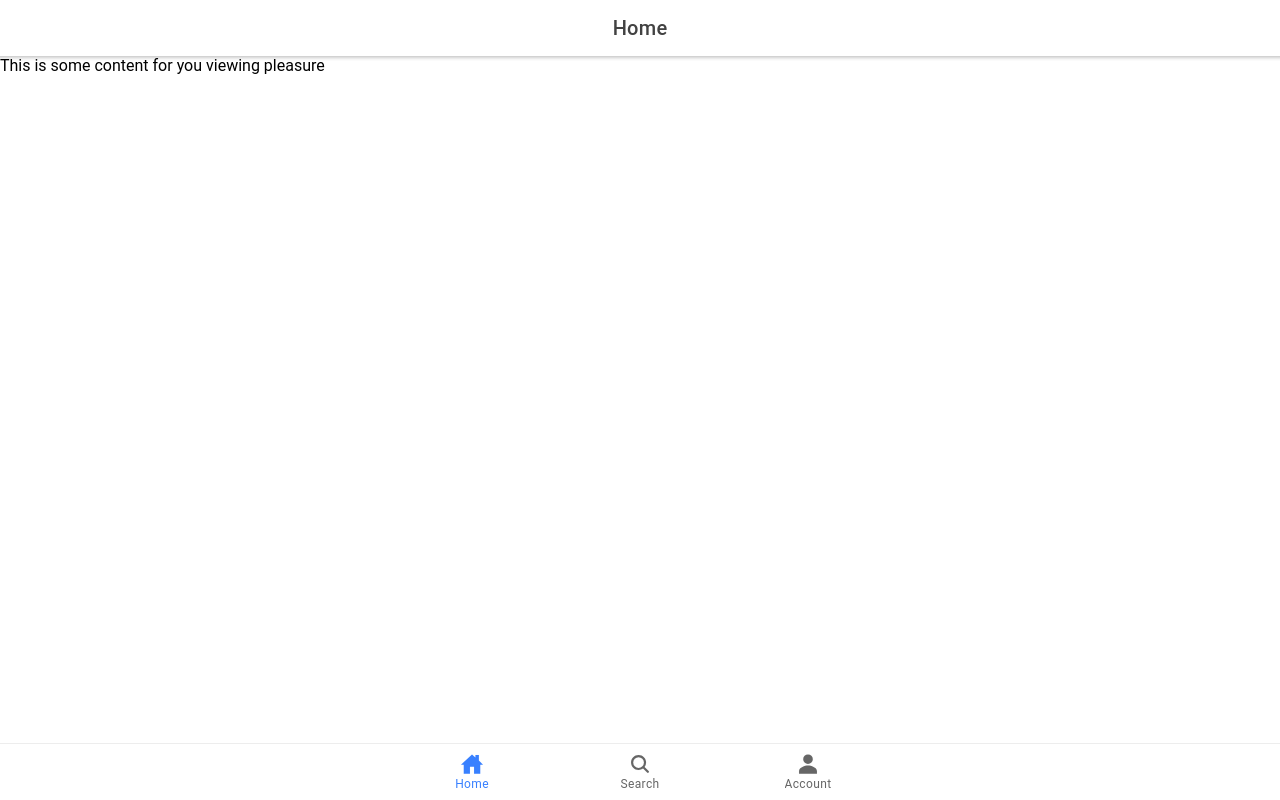
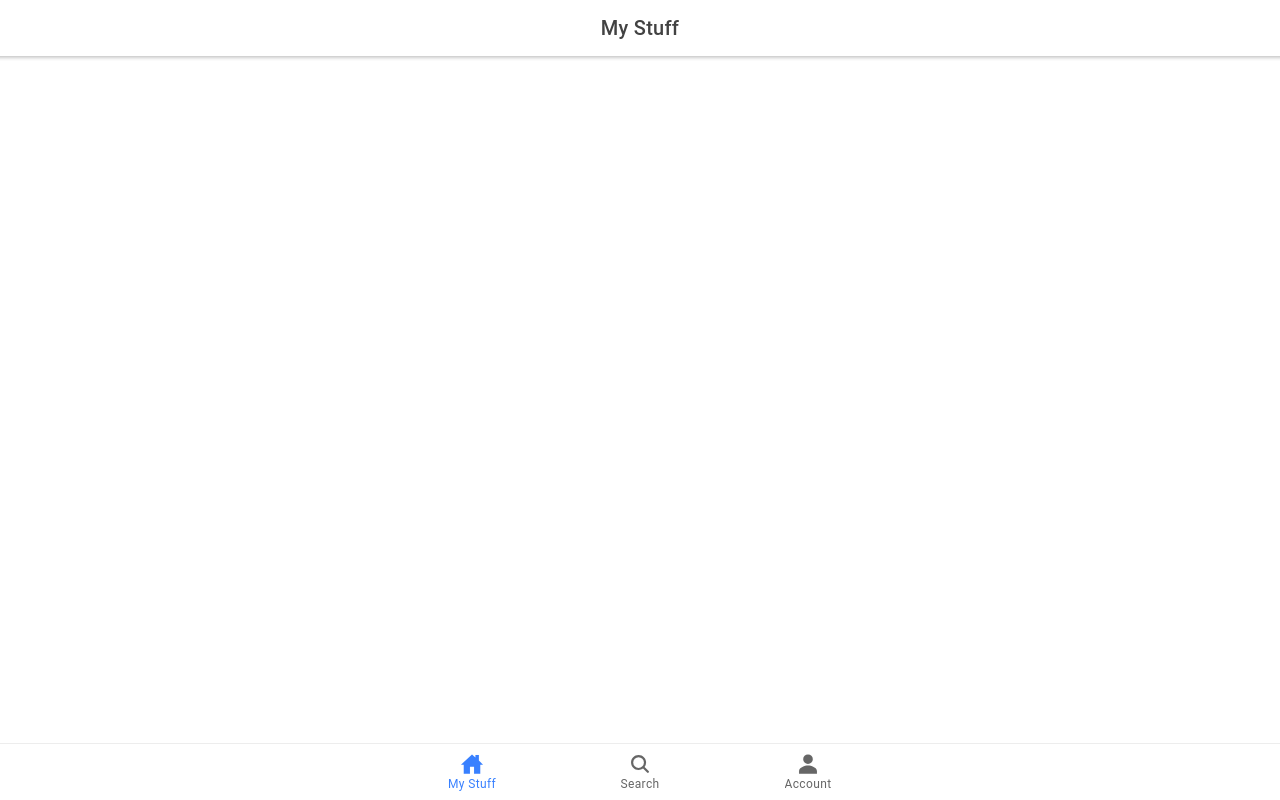
Before and after one commit to jlane9/hello-world, a React (Create React App) app: page /tabs/home in a window 1280 px wide. Built offline with nearby package versions, Linux system fonts and the light colour scheme.

Commit message:
Update page title

```diff
--- a/src/components/tabs/Tabs.tsx
+++ b/src/components/tabs/Tabs.tsx
@@ -1,6 +1,6 @@
 import React from 'react';
 import { Redirect, Route } from 'react-router-dom';
-import { IonIcon, IonLabel, IonRouterOutlet, IonTabBar, IonTabButton, IonTabs } from '@ionic/react';
+import { IonIcon, IonLabel, IonRouterOutlet, IonTabBar, IonTabButton, IonTabs, IonTitle } from '@ionic/react';
 import { homeSharp, personSharp, search } from 'ionicons/icons';
 import Home from '../../pages/home/Home';
 import Search from '../../pages/search/Search';
@@ -18,7 +18,7 @@ const Tabs: React.FC = () => {
       <IonTabBar slot="bottom">
         <IonTabButton tab="home" href="/tabs/home">
           <IonIcon icon={homeSharp} />
-          <IonLabel>Home</IonLabel>
+          <IonLabel>My Stuff</IonLabel>
         </IonTabButton>
         <IonTabButton tab="tab2" href="/tabs/search">
           <IonIcon icon={search} />
--- a/src/pages/home/Home.tsx
+++ b/src/pages/home/Home.tsx
@@ -6,16 +6,15 @@ const Home: React.FC = () => {
     <IonPage>
       <IonHeader>
         <IonToolbar>
-          <IonTitle className="ion-text-center">Home</IonTitle>
+          <IonTitle className="ion-text-center">My Stuff</IonTitle>
         </IonToolbar>
       </IonHeader>
       <IonContent fullscreen>
         <IonHeader collapse="condense">
           <IonToolbar>
-            <IonTitle size="large">Home</IonTitle>
+            <IonTitle size="large">My Stuff</IonTitle>
           </IonToolbar>
         </IonHeader>
-        <div>This is some content for you viewing pleasure</div>
       </IonContent>
     </IonPage>
   );
```
